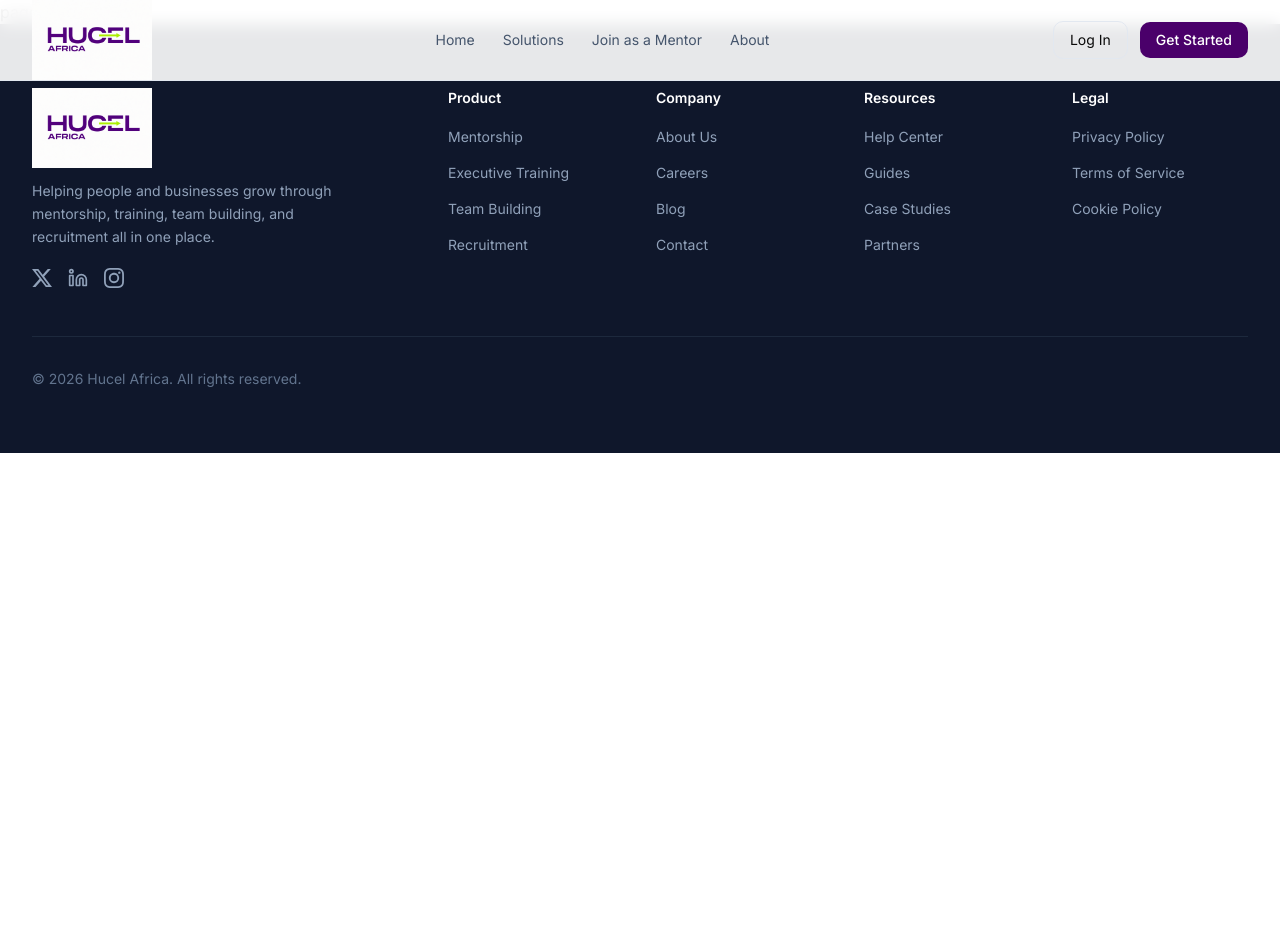
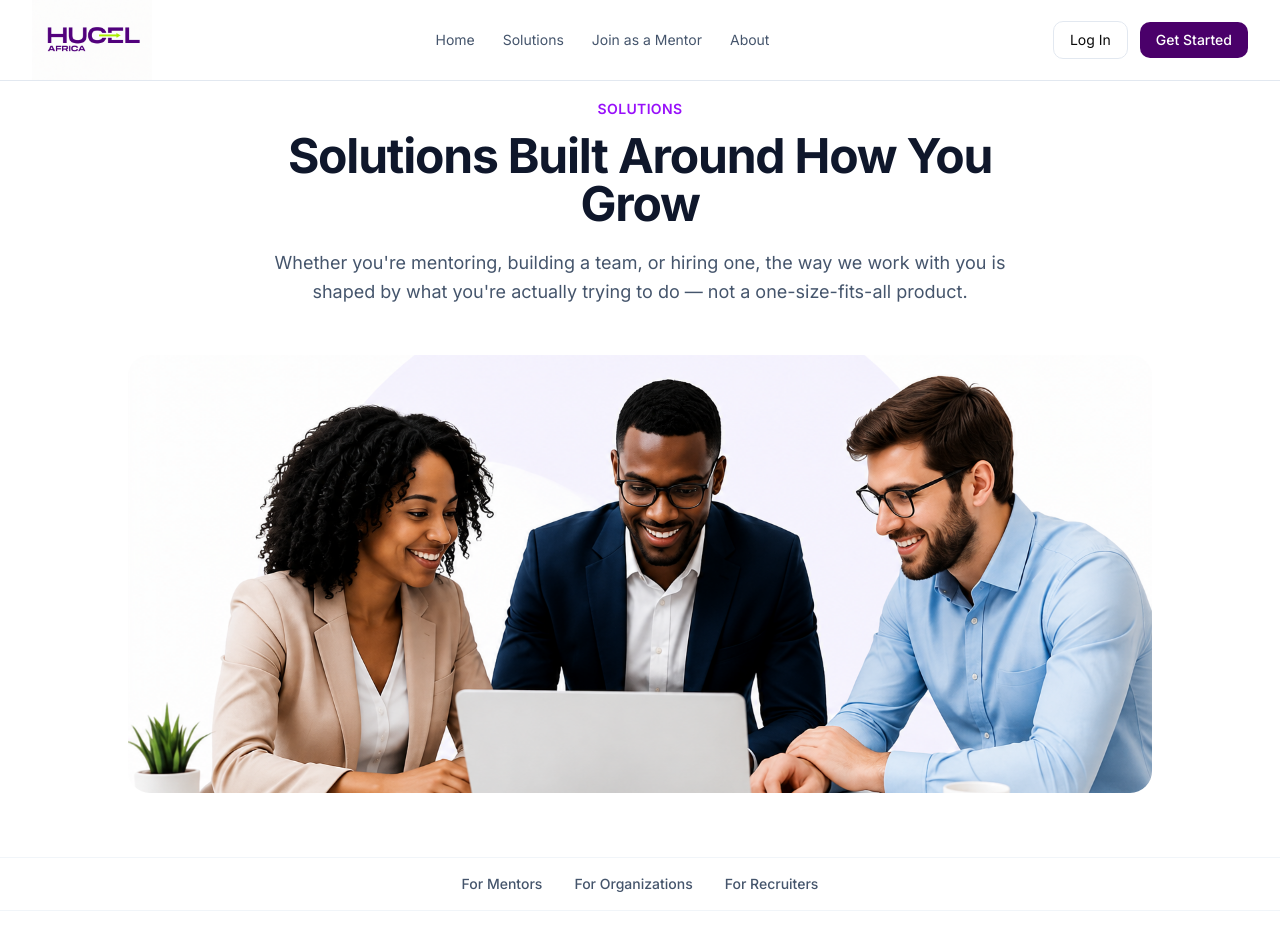
Before and after one commit to Olamiwale/hucel, a Next.js app: page /solutions in a window 1280 px wide. Shown: the top 952 px of the page. Before the commit the page ends 800 px from the top, so only its background shows below. Built offline with nearby package versions, Linux system fonts and the light colour scheme.

Commit message:
Refactor Solutions page with metadata and sections

```diff
--- a/app/(public)/solutions/page.tsx
+++ b/app/(public)/solutions/page.tsx
@@ -1,7 +1,241 @@
-import React from 'react'
+import type { Metadata } from "next";
+import Image from "next/image";
+import {
+  GraduationCap,
+  Building2,
+  Briefcase,
+  Check,
+  type LucideIcon,
+} from "lucide-react";
 
-export default function page() {
+export const metadata: Metadata = {
+  title: "Solutions | What We Do",
+  description:
+    "An in-depth look at how we work with mentors, organizations, and recruiters.",
+};
+
+interface SubNavItem {
+  id: string;
+  label: string;
+}
+
+const subNav: SubNavItem[] = [
+  { id: "mentors", label: "For Mentors" },
+  { id: "organizations", label: "For Organizations" },
+  { id: "recruiters", label: "For Recruiters" },
+];
+
+interface SolutionSection {
+  id: string;
+  icon: LucideIcon;
+  eyebrow: string;
+  title: string;
+  description: string;
+  features: string[];
+  ctaLabel: string;
+  ctaHref: string;
+  image: string;
+  imageAlt: string;
+  reverse?: boolean;
+}
+
+const sections: SolutionSection[] = [
+  {
+    id: "mentors",
+    icon: GraduationCap,
+    eyebrow: "For Mentors",
+    title: "Share What You Know, Where It Actually Lands",
+    description:
+      "Mentoring here isn't a one-off call that goes nowhere. You set your focus areas and availability, and we match you with people whose goals genuinely fit what you can offer — so every session builds on the last.",
+    features: [
+      "Flexible scheduling that fits around your work",
+      "Matching based on real focus areas, not just job titles",
+      "Structured session tools so conversations stay productive",
+      "Visibility into the impact you're having over time",
+    ],
+    ctaLabel: "Apply to Mentor",
+    ctaHref: "#",
+    image: "/hero-img.png",
+    imageAlt: "A mentor and mentee in conversation over coffee",
+  },
+  {
+    id: "organizations",
+    icon: Building2,
+    eyebrow: "For Organizations",
+    title: "Leadership Development Built Around Your Actual Problems",
+    description:
+      "We start with the gap, not a course catalog. Whether it's first-time managers, a leadership bench that needs depth, or teams that don't collaborate well, we design a program around your specific context and track whether it moved the needle.",
+    features: [
+      "A diagnostic phase before any curriculum is built",
+      "Programs built around real scenarios your teams face",
+      "A dedicated program manager for the full engagement",
+      "Progress reporting your leadership team can actually use",
+    ],
+    ctaLabel: "Talk to Our Team",
+    ctaHref: "#",
+    image:"/hero-img.png",
+    imageAlt: "A team collaborating around a whiteboard in a workshop",
+    reverse: true,
+  },
+  {
+    id: "recruiters",
+    icon: Briefcase,
+    eyebrow: "For Recruiters",
+    title: "Shortlists That Are Short for a Reason",
+    description:
+      "You define the role and the team it needs to fit into. We source and screen against both skills and culture fit before anyone reaches your desk, so you're spending time interviewing, not filtering.",
+    features: [
+      "Roles scoped with team context, not just a job description",
+      "Candidates pre-screened for skills and culture fit",
+      "A dedicated sourcing partner throughout the search",
+      "Shortlists delivered ready for first-round interviews",
+    ],
+    ctaLabel: "Start Hiring",
+    ctaHref: "#",
+    image: "/hero-img.png",
+    imageAlt: "A recruiter reviewing candidates with a hiring manager",
+  },
+];
+
+export default function Solutions() {
   return (
-    <div>page</div>
-  )
-}
+    <main className="bg-white">
+      {/* Hero */}
+      <section className="px-6 pt-16 pb-12 sm:pt-24 sm:pb-16 lg:px-8">
+        <div className="mx-auto max-w-3xl text-center">
+          <span className="text-sm font-semibold uppercase tracking-wide text-purple-600">
+            Solutions
+          </span>
+          <h1 className="mt-3 text-4xl font-bold tracking-tight text-slate-900 sm:text-5xl">
+            Solutions Built Around How You Grow
+          </h1>
+          <p className="mt-5 text-lg leading-relaxed text-slate-600">
+            Whether you're mentoring, building a team, or hiring one, the way
+            we work with you is shaped by what you're actually trying to do —
+            not a one-size-fits-all product.
+          </p>
+        </div>
+
+        <div className="relative mx-auto mt-12 aspect-[21/9] w-full max-w-5xl overflow-hidden rounded-3xl">
+          <Image
+            src="/hero-img.png"
+            alt="People collaborating across our platform"
+            fill
+            priority
+            className="object-cover"
+            sizes="(min-width: 1024px) 1024px, 100vw"
+          />
+        </div>
+      </section>
+
+      {/* Sticky in-page sub-nav */}
+      <nav className="sticky top-0 z-10 border-y border-slate-100 bg-white/90 backdrop-blur">
+        <div className="mx-auto flex max-w-5xl justify-center gap-8 overflow-x-auto px-6 py-4 lg:px-8">
+          {subNav.map((item) => (
+            <a
+              key={item.id}
+              href={`#${item.id}`}
+              className="whitespace-nowrap text-sm font-medium text-slate-600 transition hover:text-purple-700"
+            >
+              {item.label}
+            </a>
+          ))}
+        </div>
+      </nav>
+
+      {/* Audience sections */}
+      {sections.map(
+        ({
+          id,
+          icon: Icon,
+          eyebrow,
+          title,
+          description,
+          features,
+          ctaLabel,
+          ctaHref,
+          image,
+          imageAlt,
+          reverse,
+        }) => (
+          <section
+            key={id}
+            id={id}
+            className="scroll-mt-20 border-b border-slate-100 px-6 py-20 sm:py-24 lg:px-8"
+          >
+            <div
+              className={`mx-auto flex max-w-6xl flex-col items-center gap-12 lg:flex-row lg:gap-16 ${
+                reverse ? "lg:flex-row-reverse" : ""
+              }`}
+            >
+              {/* Image */}
+              <div className="relative aspect-[4/3] w-full max-w-lg flex-shrink-0 overflow-hidden rounded-2xl lg:w-1/2">
+                <Image
+                  src={image}
+                  alt={imageAlt}
+                  fill
+                  className="object-cover"
+                  sizes="(min-width: 1024px) 50vw, 100vw"
+                />
+              </div>
+
+              {/* Copy */}
+              <div className="w-full lg:w-1/2">
+                <div className="flex h-11 w-11 items-center justify-center rounded-full bg-purple-100">
+                  <Icon className="h-5 w-5 text-purple-600" strokeWidth={2} />
+                </div>
+
+                <span className="mt-5 block text-xs font-semibold uppercase tracking-wide text-purple-600">
+                  {eyebrow}
+                </span>
+                <h2 className="mt-2 text-2xl font-bold tracking-tight text-slate-900 sm:text-3xl">
+                  {title}
+                </h2>
+                <p className="mt-4 text-base leading-relaxed text-slate-600">
+                  {description}
+                </p>
+
+                <ul className="mt-6 space-y-3">
+                  {features.map((feature) => (
+                    <li key={feature} className="flex items-start gap-3 text-sm text-slate-700">
+                      <span className="mt-0.5 flex h-5 w-5 flex-shrink-0 items-center justify-center rounded-full bg-purple-50">
+                        <Check className="h-3.5 w-3.5 text-purple-600" strokeWidth={3} />
+                      </span>
+                      {feature}
+                    </li>
+                  ))}
+                </ul>
+
+                <a
+                  href={ctaHref}
+                  className="mt-8 inline-flex items-center rounded-lg bg-purple-700 px-6 py-3 text-sm font-semibold text-white shadow-sm transition hover:bg-purple-800"
+                >
+                  {ctaLabel}
+                </a>
+              </div>
+            </div>
+          </section>
+        )
+      )}
+
+      {/* Closing CTA */}
+      <section className="px-6 py-20 sm:py-24 lg:px-8">
+        <div className="mx-auto max-w-3xl text-center">
+          <h2 className="text-3xl font-bold tracking-tight text-slate-900 sm:text-4xl">
+            Not Sure Which Track Fits You?
+          </h2>
+          <p className="mt-4 text-base text-slate-600">
+            Reach out and we'll help you figure out where to start, whether
+            that's mentoring, developing your team, or hiring your next one.
+          </p>
+          <a
+            href="#"
+            className="mt-8 inline-flex items-center rounded-lg bg-purple-700 px-6 py-3 text-sm font-semibold text-white shadow-sm transition hover:bg-purple-800"
+          >
+            Get in Touch
+          </a>
+        </div>
+      </section>
+    </main>
+  );
+              }
```
